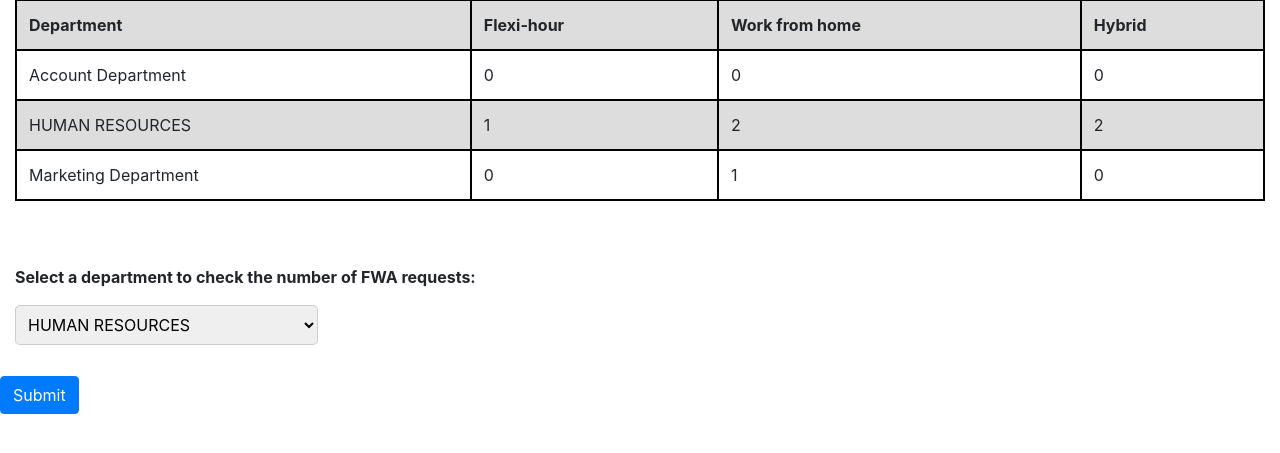
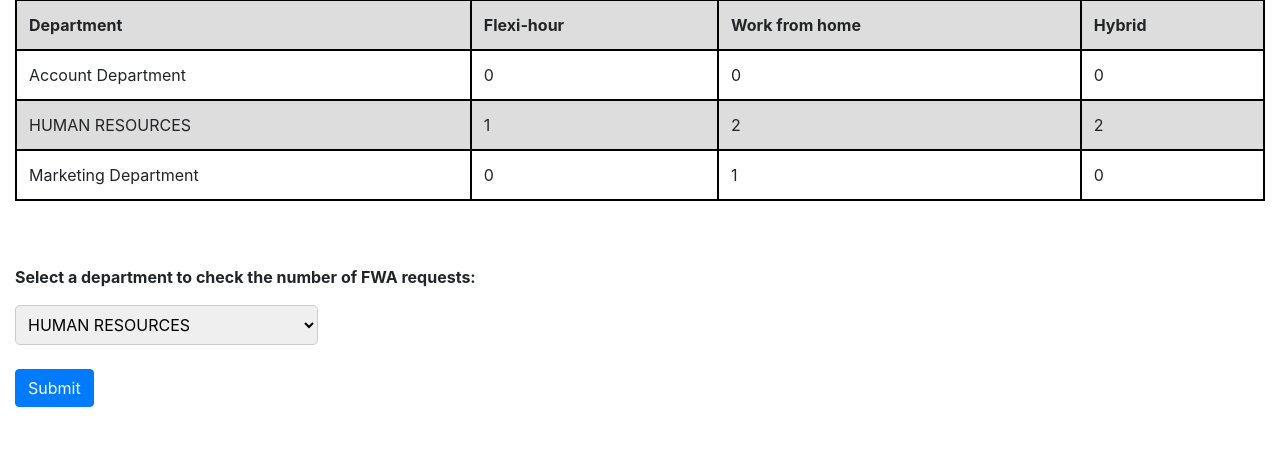
Before and after one commit to JustYuto/FLEXIS, a PHP site: page /supervisorViewFWAAnalytics.php in a window 1280 px wide. Shown: the part 193-646 px from the top of the page. Run offline with PHP 8.4, Linux system fonts and the light colour scheme; a user stored in the database is signed in; data comes from the database, SQL or seed files in the repository.

Commit message:
supervisorViewFWAAnalytics

```diff
--- a/supervisorViewFWAAnalytics.php
+++ b/supervisorViewFWAAnalytics.php
@@ -80,7 +80,7 @@
                     ?>
                     </select>
                 </div>
-                <div class="col-form-label">
+                <div class="col-sm-10">
                     <button class="btn btn-primary mb-4" type="submit">Submit</button>
                 </div>
                 <br>
```
